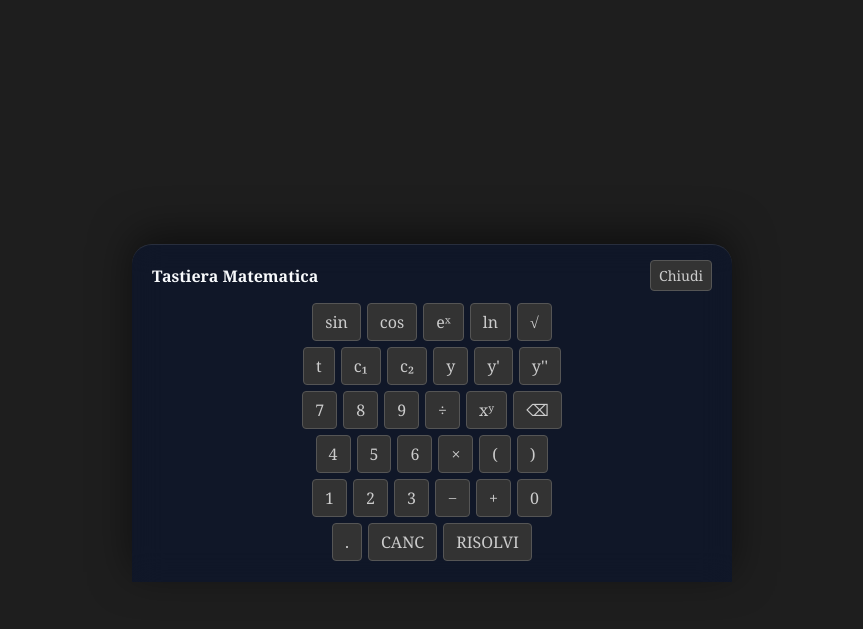
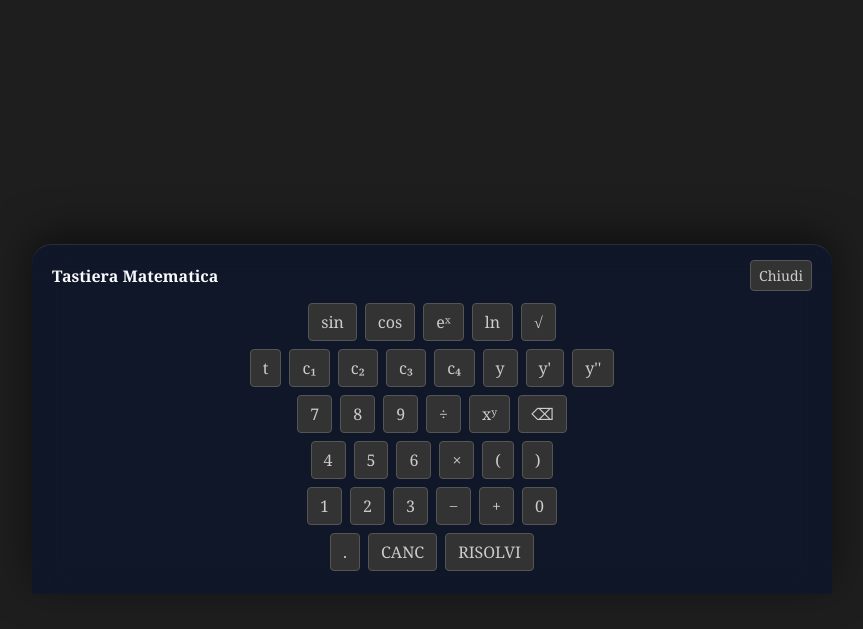
Before and after one commit to fedesgroii/FoC, a Flask app: page /da_soluzione_a_sistema.html in a window 1280 px wide. Shown: the part 556-1185 px from the top of the page, without its empty margins (208-1071 px from the left). Run offline with Flask 3, Linux system fonts and the light colour scheme.

Commit message:
introduzione 'initial-scale=1.0' e correzione tastiera per mettere quattro costanti c_i

```diff
--- a/templates/da_soluzione_a_sistema.html
+++ b/templates/da_soluzione_a_sistema.html
@@ -4,7 +4,7 @@
 <head>
   <meta charset="UTF-8">
   <title>Dalla Soluzione al Sistema</title>
-  <meta name="viewport" content="width=device-width, initial-scale=0.8">
+  <meta name="viewport" content="width=device-width, initial-scale=1.0">
   <link href="https://cdn.jsdelivr.net/npm/bootstrap@5.3.3/dist/css/bootstrap.min.css" rel="stylesheet">
   <link rel="stylesheet" href="/static/style.css">
   <script src="https://cdn.jsdelivr.net/npm/mathjax@3/es5/tex-mml-chtml.js"></script>
@@ -25,7 +25,7 @@
       left: 50%;
       transform: translateX(-50%);
       width: 100%;
-      max-width: 600px;
+      max-width: 800px;
       background: var(--kb-bg);
       backdrop-filter: blur(15px);
       border-top: 1px solid rgba(255,255,255,0.1);
@@ -47,16 +47,16 @@
       padding: 0 5px;
     }
 
-    .keyboard-row { display: flex; gap: 6px; margin-bottom: 6px; justify-content: center; }
+    .keyboard-row { display: flex; gap: 8px; margin-bottom: 8px; justify-content: center; }
 
     .math-key {
       flex: 1;
-      height: 42px;
+      height: 54px;
       border: none;
-      border-radius: 8px;
+      border-radius: 10px;
       background: var(--key-bg);
       color: var(--text-main);
-      font-size: 1rem;
+      font-size: 1.25rem;
       cursor: pointer;
       transition: all 0.1s ease;
       display: flex;
@@ -152,6 +152,8 @@
           <button class="math-key var" onclick="insertMath('t')">t</button>
           <button class="math-key var" onclick="insertMath('c1')">c₁</button>
           <button class="math-key var" onclick="insertMath('c2')">c₂</button>
+          <button class="math-key var" onclick="insertMath('c3')">c₃</button>
+          <button class="math-key var" onclick="insertMath('c4')">c₄</button>
           <button class="math-key var" onclick="insertMath('y')">y</button>
           <button class="math-key var" onclick="insertMath('y\'')">y'</button>
           <button class="math-key var" onclick="insertMath('y\'\'')">y''</button>
--- a/templates/equazioni_alle_differenze.html
+++ b/templates/equazioni_alle_differenze.html
@@ -3,7 +3,7 @@
 <head>
   <meta charset="UTF-8">
   <title>Equazioni alle Differenze</title>
-  <meta name="viewport" content="width=device-width, initial-scale=0.8">
+  <meta name="viewport" content="width=device-width, initial-scale=1.0">
   <link href="https://cdn.jsdelivr.net/npm/bootstrap@5.3.3/dist/css/bootstrap.min.css" rel="stylesheet">
   <link rel="stylesheet" href="/static/style.css">
   <script src="https://cdn.jsdelivr.net/npm/mathjax@3/es5/tex-mml-chtml.js"></script>
--- a/templates/equazioni_differenziali.html
+++ b/templates/equazioni_differenziali.html
@@ -3,7 +3,7 @@
 <head>
   <meta charset="UTF-8">
   <title>Equazioni Differenziali</title>
-  <meta name="viewport" content="width=device-width, initial-scale=0.8">
+  <meta name="viewport" content="width=device-width, initial-scale=1.0">
   <link href="https://cdn.jsdelivr.net/npm/bootstrap@5.3.3/dist/css/bootstrap.min.css" rel="stylesheet">
   <link rel="stylesheet" href="/static/style.css">
   <script src="https://cdn.jsdelivr.net/npm/mathjax@3/es5/tex-mml-chtml.js"></script>
--- a/templates/fratti_semplici.html
+++ b/templates/fratti_semplici.html
@@ -4,7 +4,7 @@
 <head>
     <meta charset="UTF-8">
     <title>Fratti Semplici | FoC</title>
-    <meta name="viewport" content="width=device-width, initial-scale=0.8">
+    <meta name="viewport" content="width=device-width, initial-scale=1.0">
     <link href="https://cdn.jsdelivr.net/npm/bootstrap@5.3.3/dist/css/bootstrap.min.css" rel="stylesheet">
     <link rel="stylesheet" href="/static/style.css">
     <script>
--- a/templates/index.html
+++ b/templates/index.html
@@ -2,7 +2,7 @@
 <html lang="it">
 <head>
     <meta charset="utf-8">
-    <meta name="viewport" content="width=device-width, initial-scale=0.8">
+    <meta name="viewport" content="width=device-width, initial-scale=1.0">
     <link href="https://cdn.jsdelivr.net/npm/bootstrap@5.3.3/dist/css/bootstrap.min.css" rel="stylesheet">
     <script>
     window.MathJax = {
--- a/templates/sistemi_dinamici.html
+++ b/templates/sistemi_dinamici.html
@@ -3,7 +3,7 @@
 <head>
   <meta charset="UTF-8">
   <title>Sistemi Dinamici</title>
-  <meta name="viewport" content="width=device-width, initial-scale=0.8">
+  <meta name="viewport" content="width=device-width, initial-scale=1.0">
   <link href="https://cdn.jsdelivr.net/npm/bootstrap@5.3.3/dist/css/bootstrap.min.css" rel="stylesheet">
   <link rel="stylesheet" href="/static/style.css">
   <script src="https://cdn.jsdelivr.net/npm/mathjax@3/es5/tex-mml-chtml.js"></script>
--- a/templates/stabilita.html
+++ b/templates/stabilita.html
@@ -3,7 +3,7 @@
 
 <head>
     <meta charset="utf-8">
-    <meta name="viewport" content="width=device-width, initial-scale=0.8">
+    <meta name="viewport" content="width=device-width, initial-scale=1.0">
     <link href="https://cdn.jsdelivr.net/npm/bootstrap@5.3.3/dist/css/bootstrap.min.css" rel="stylesheet">
     <script>
         window.MathJax = {
```
Also changed, not shown: templates/delta_da_problema_a_soluzione.html (+6 -6 lines), templates/linearizzazione.html (+7 -7 lines).
